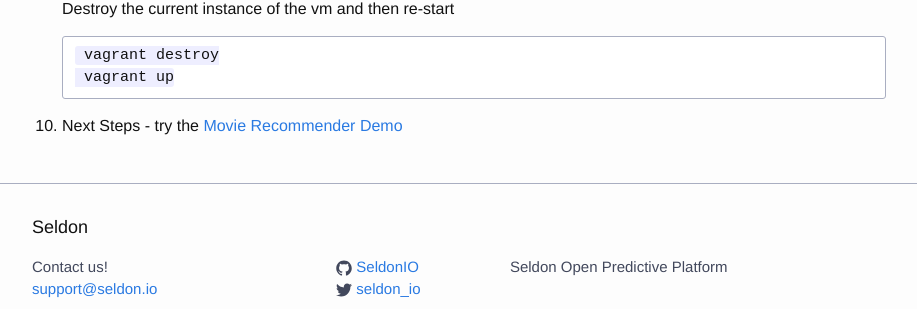
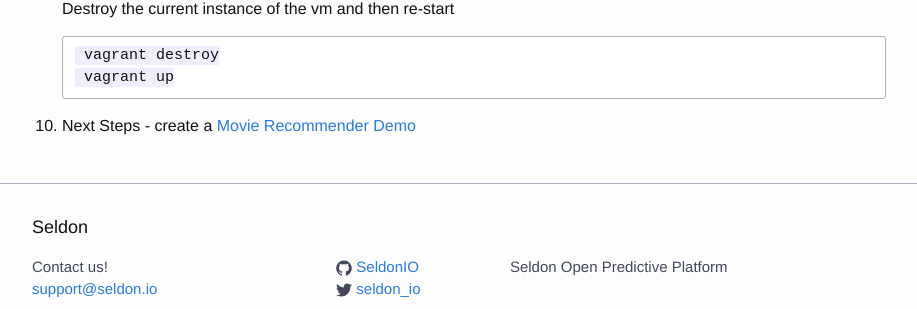
Before and after one commit to SeldonIO/seldonio.github.com, a Jekyll site: the page built from vm.md, in a window 1280 px wide. Shown: the part 1176-1485 px from the top of the page, without its empty margins (181-1098 px from the left). Built offline with Jekyll 4.4.1, drawn with Linux system fonts in a browser that asks for light colours.

Commit message:
vm next steps docs update

```diff
--- a/vm.md
+++ b/vm.md
@@ -54,4 +54,4 @@ title: Seldon VM
         vagrant destroy
         vagrant up
 
-1. Next Steps - try the [Movie Recommender Demo](movie-recommender-demo.html)
+1. Next Steps - create a [Movie Recommender Demo](movie-recommender-demo.html)
```
